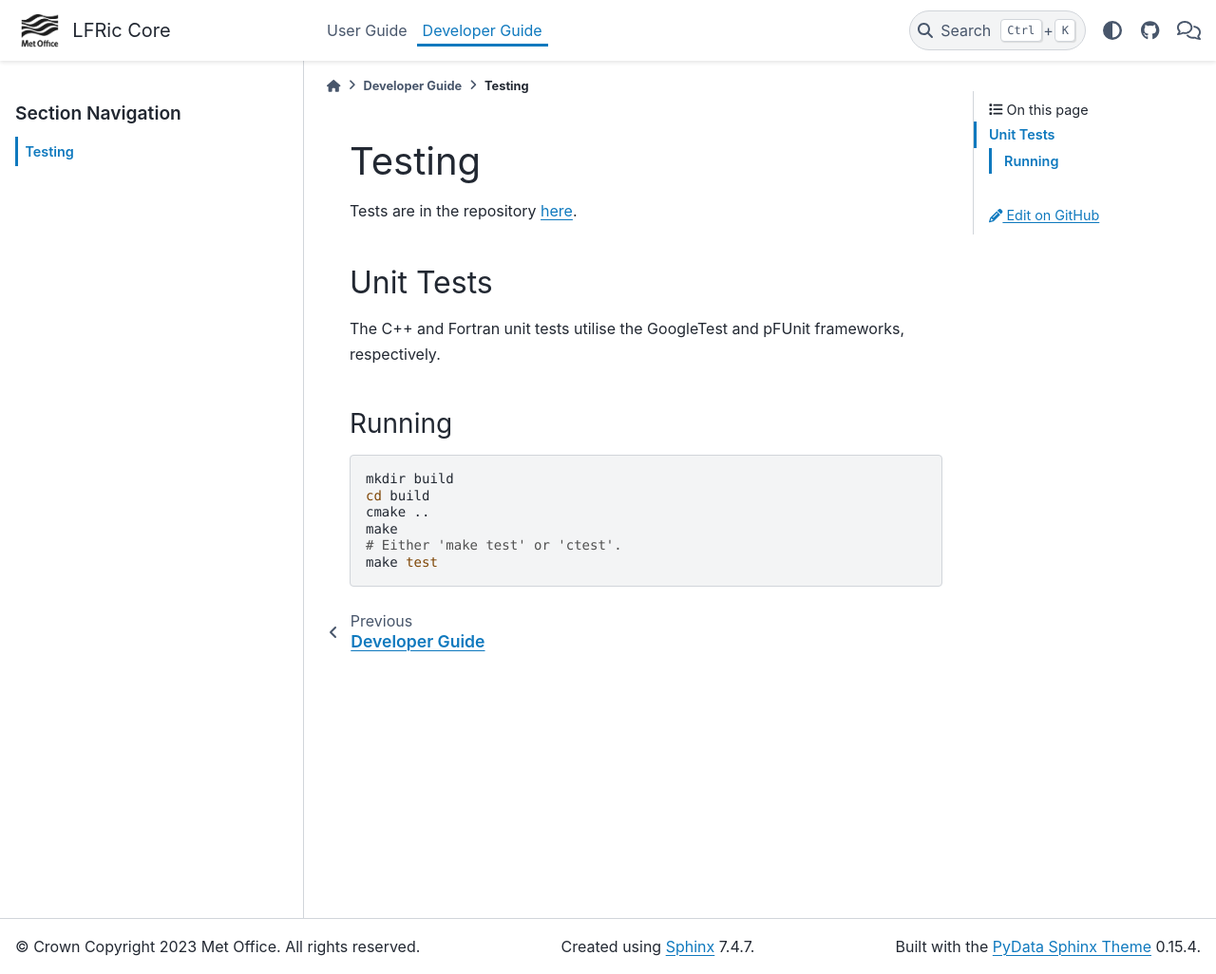
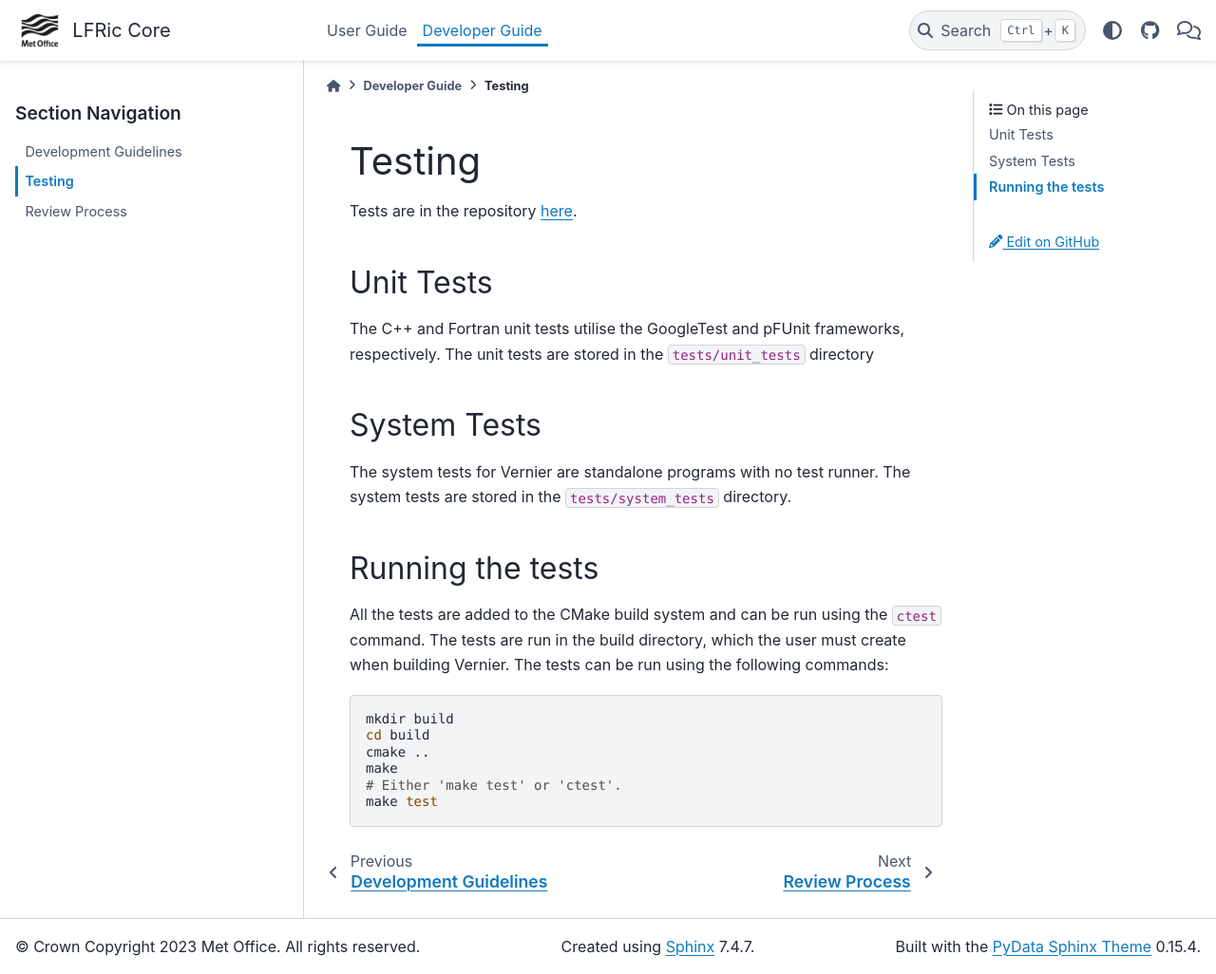
Before and after one commit to MetOffice/Vernier, a Sphinx documentation site: the page built from documentation/Sphinx/developer_guide/testing.rst, in a window 1280 px wide and 1026 px high. Shown: the whole window at 95% size. Built offline with Sphinx 7.4.7 and the PyData theme 0.15.4, drawn with Linux system fonts in a browser that asks for light colours.

Commit message:
Updating development documentation, moving the guidelines to the main docs.

```diff
--- a/documentation/Sphinx/developer_guide/testing.rst
+++ b/documentation/Sphinx/developer_guide/testing.rst
@@ -14,10 +16,21 @@
 ----------
 
 The C++ and Fortran unit tests utilise the GoogleTest and pFUnit frameworks,
-respectively.
+respectively. The unit tests are stored in the ``tests/unit_tests`` directory
 
-Running
-^^^^^^^
+
+System Tests
+------------
+
+The system tests for Vernier are standalone programs with no test runner. The
+system tests are stored in the ``tests/system_tests`` directory.
+
+Running the tests
+-----------------
+All the tests are added to the CMake build system and can be run using the
+``ctest`` command. The tests are run in the build directory, which the user
+must create when building Vernier. The tests can be run using the following
+commands:
 
 .. code-block:: shell
 
```
Also changed, not shown: other parts of documentation/Sphinx/developer_guide/testing.rst (+2 -0 lines), documentation/Sphinx/developer_guide/dev_process.rst (added, +50 -0 lines), documentation/Sphinx/developer_guide/index.rst (+2 -12 lines), documentation/Sphinx/developer_guide/review_process.rst (added, +56 -0 lines).
